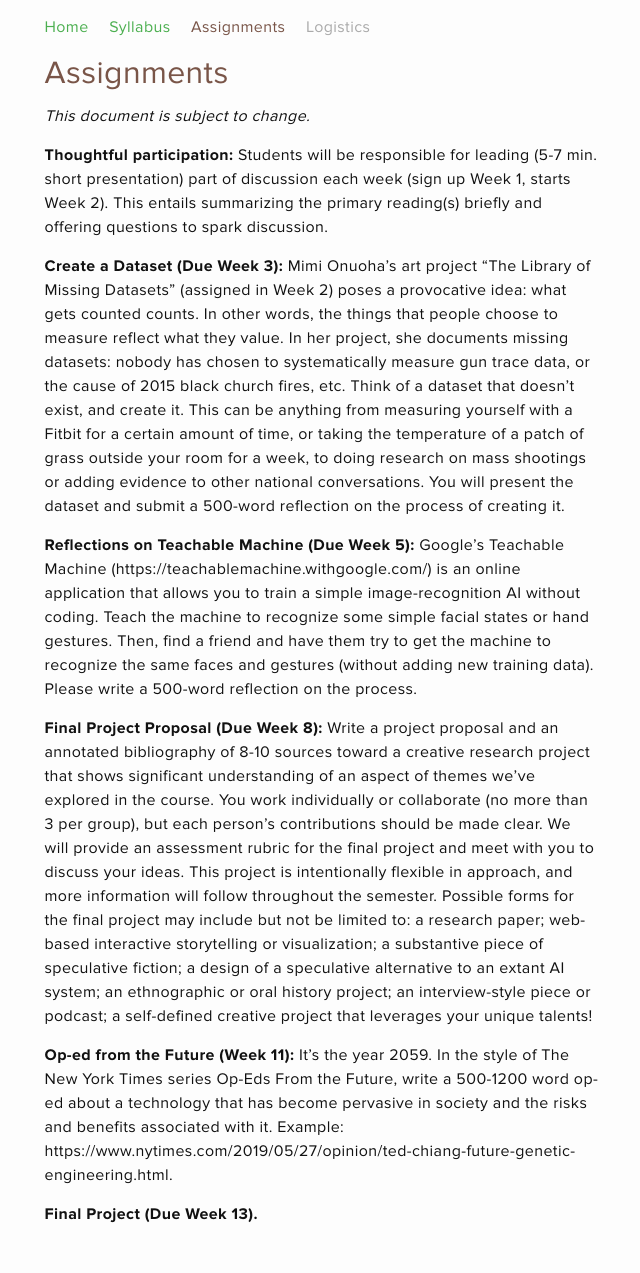
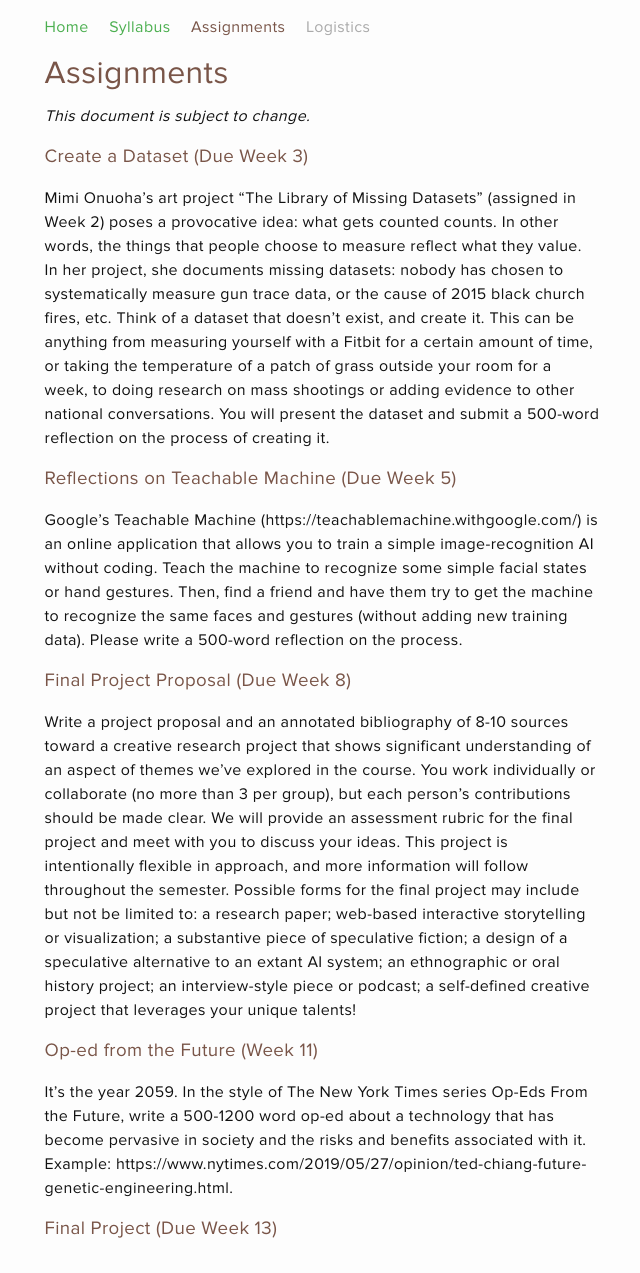
Before and after one commit to tech-speculative/tech-speculative.github.io, a Jekyll site: the page built from assignments.md, in a window 1280 px wide. Shown: the whole page, without its empty margins (318-958 px from the left). Built offline with Jekyll 4.4.1, drawn with Linux system fonts in a browser that asks for light colours; our own code applies the rules of GitHub Pages for plain Markdown files.

Commit message:
formatting

```diff
--- a/assignments.md
+++ b/assignments.md
@@ -5,14 +5,20 @@
 
 _This document is subject to change._
 
-**Thoughtful participation:** Students will be responsible for leading (5-7 min. short presentation) part of discussion each week (sign up Week 1, starts Week 2). This entails summarizing the primary reading(s) briefly and offering questions to spark discussion.
+### Create a Dataset (Due Week 3)
 
-**Create a Dataset (Due Week 3):** Mimi Onuoha’s art project “The Library of Missing Datasets” (assigned in Week 2) poses a provocative idea: what gets counted counts. In other words, the things that people choose to measure reflect what they value. In her project, she documents missing datasets: nobody has chosen to systematically measure gun trace data, or the cause of 2015 black church fires, etc. Think of a dataset that doesn’t exist, and create it. This can be anything from measuring yourself with a Fitbit for a certain amount of time, or taking the temperature of a patch of grass outside your room for a week, to doing research on mass shootings or adding evidence to other national conversations. You will present the dataset and submit a 500-word reflection on the process of creating it.
+Mimi Onuoha’s art project “The Library of Missing Datasets” (assigned in Week 2) poses a provocative idea: what gets counted counts. In other words, the things that people choose to measure reflect what they value. In her project, she documents missing datasets: nobody has chosen to systematically measure gun trace data, or the cause of 2015 black church fires, etc. Think of a dataset that doesn’t exist, and create it. This can be anything from measuring yourself with a Fitbit for a certain amount of time, or taking the temperature of a patch of grass outside your room for a week, to doing research on mass shootings or adding evidence to other national conversations. You will present the dataset and submit a 500-word reflection on the process of creating it.
 
-**Reflections on Teachable Machine (Due Week 5):** Google’s Teachable Machine (https://teachablemachine.withgoogle.com/) is an online application that allows you to train a simple image-recognition AI without coding. Teach the machine to recognize some simple facial states or hand gestures. Then, find a friend and have them try to get the machine to recognize the same faces and gestures (without adding new training data). Please write a 500-word reflection on the process.
+### Reflections on Teachable Machine (Due Week 5)
 
-**Final Project Proposal (Due Week 8):** Write a project proposal and an annotated bibliography of 8-10 sources toward a creative research project that shows significant understanding of an aspect of themes we’ve explored in the course. You work individually or collaborate (no more than 3 per group), but each person’s contributions should be made clear. We will provide an assessment rubric for the final project and meet with you to discuss your ideas. This project is intentionally flexible in approach, and more information will follow throughout the semester. Possible forms for the final project may include but not be limited to: a research paper; web-based interactive storytelling or visualization; a substantive piece of speculative fiction; a design of a speculative alternative to an extant AI system; an ethnographic or oral history project; an interview-style piece or podcast; a self-defined creative project that leverages your unique talents!
+Google’s Teachable Machine (https://teachablemachine.withgoogle.com/) is an online application that allows you to train a simple image-recognition AI without coding. Teach the machine to recognize some simple facial states or hand gestures. Then, find a friend and have them try to get the machine to recognize the same faces and gestures (without adding new training data). Please write a 500-word reflection on the process.
 
-**Op-ed from the Future (Week 11):** It’s the year 2059. In the style of The New York Times series Op-Eds From the Future, write a 500-1200 word op-ed about a technology that has become pervasive in society and the risks and benefits associated with it. Example: https://www.nytimes.com/2019/05/27/opinion/ted-chiang-future-genetic-engineering.html.
+### Final Project Proposal (Due Week 8)
 
-**Final Project (Due Week 13).**
+Write a project proposal and an annotated bibliography of 8-10 sources toward a creative research project that shows significant understanding of an aspect of themes we’ve explored in the course. You work individually or collaborate (no more than 3 per group), but each person’s contributions should be made clear. We will provide an assessment rubric for the final project and meet with you to discuss your ideas. This project is intentionally flexible in approach, and more information will follow throughout the semester. Possible forms for the final project may include but not be limited to: a research paper; web-based interactive storytelling or visualization; a substantive piece of speculative fiction; a design of a speculative alternative to an extant AI system; an ethnographic or oral history project; an interview-style piece or podcast; a self-defined creative project that leverages your unique talents!
+
+### Op-ed from the Future (Week 11)
+
+It’s the year 2059. In the style of The New York Times series Op-Eds From the Future, write a 500-1200 word op-ed about a technology that has become pervasive in society and the risks and benefits associated with it. Example: https://www.nytimes.com/2019/05/27/opinion/ted-chiang-future-genetic-engineering.html.
+
+### Final Project (Due Week 13)
```
